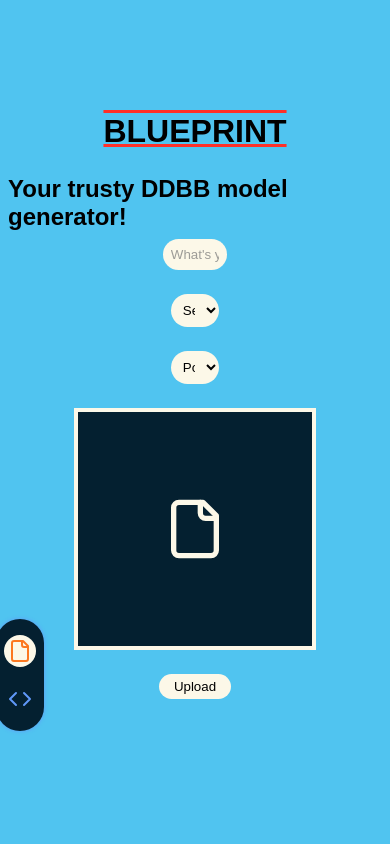
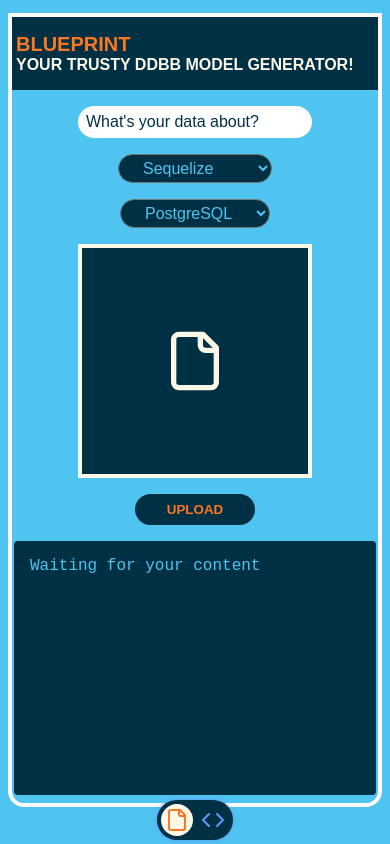
Before and after one commit to EduardoMVirgilio/blueprint, a React (Vite) app in the folder frontend/: page / in a window 390 px wide. Built offline with nearby package versions, Linux system fonts and the light colour scheme.

Commit message:
ReDesing

```diff
--- a/frontend/src/components/App.jsx
+++ b/frontend/src/components/App.jsx
@@ -4,18 +4,19 @@ import "@fontsource-variable/fira-code";
 import Drop from "./Drop";
 import Input from "./Input";
 import useMethod from "../hooks/useMethod";
-import "../index.css";
+import Style from "../modules/App.module.css";
 
 const App = () => {
-  const method = useMethod(({method}) => method)
-
+  const method = useMethod(({ method }) => method);
 
   return (
     <>
-      <h1>BLUEPRINT</h1>
-      <h2>Your trusty DDBB model generator!</h2>
+      <header className={Style.header}>
+        <h1 id={Style.title}>BLUEPRINT</h1>
+        <h2 id={Style.subtitle}>Your trusty DDBB model generator!</h2>
+      </header>
       <Tabs />
-      {method === "file"? <Drop />: <Input /> }
+      {method === "file" ? <Drop /> : <Input />}
     </>
   );
 };
--- a/frontend/src/components/Drop.jsx
+++ b/frontend/src/components/Drop.jsx
@@ -41,8 +41,7 @@ const Drop = () => {
       });
     }
     try {
-            const server =
-                import.meta.env.VITE_SERVER || "http://localhost:3000";
+      const server = import.meta.env.VITE_SERVER || "http://localhost:3000";
       const endpoint = `${server}/analize`;
       const form = new FormData();
       form.append("file", data.file[0]);
@@ -63,7 +62,7 @@ const Drop = () => {
         throw new Error("Error on fetching...");
       }
       const res = await request.json();
-            const responseOk = res.data.trim()
+      const responseOk = res.data.trim();
       setResponse(responseOk);
       return reset();
     } catch (error) {
@@ -75,7 +74,9 @@ const Drop = () => {
     console.log(data);
   };
   return (
+    <>
       <form className={Style.form} onSubmit={handleSubmit(analize)}>
+        <fieldset className={Style.options}>
           <input
             type="text"
             placeholder="What's your data about?"
@@ -104,6 +105,7 @@ const Drop = () => {
             <option value="PostgreSQL"> PostgreSQL </option>
             <option value="Oracle DB">Oracle DB</option>
           </select>
+        </fieldset>
         <label
           htmlFor="file"
           onDragEnter={dragging}
@@ -131,12 +133,11 @@ const Drop = () => {
         <button disabled={isSubmitting} className={Style.button}>
           {isSubmitting ? "Analizing..." : "Upload"}
         </button>
-            {response && (
-                <code>
-                    <pre>{response}</pre>
+      </form>
+      <code className={Style.response}>
+        {response ? response : "Waiting for your content"}
       </code>
-            )}
-        </form>
+    </>
   );
 };
 export default Drop;
--- a/frontend/src/components/Input.jsx
+++ b/frontend/src/components/Input.jsx
@@ -12,8 +12,7 @@ const Input = () => {
       db: "PostgreSQL",
     },
   });
-    const { register, formState, reset, handleSubmit, setError } =
-        state;
+  const { register, formState, reset, handleSubmit, setError } = state;
   const { errors, isSubmitting } = formState;
 
   const analyze = async (data) => {
@@ -56,8 +55,7 @@ const Input = () => {
     }
 
     try {
-            const server =
-                import.meta.env.VITE_SERVER || "http://localhost:3000";
+      const server = import.meta.env.VITE_SERVER || "http://localhost:3000";
       const endpoint = `${server}/analize`;
       const config = {
         method: "POST",
@@ -81,7 +79,7 @@ const Input = () => {
         throw new Error("Error on fetching...");
       }
       const res = await request.json();
-            const responseOk = res.data.trim()
+      const responseOk = res.data.trim();
       setResponse(responseOk);
       return reset();
     } catch (error) {
@@ -95,16 +93,21 @@ const Input = () => {
   return (
     <>
       <form className={Style.form} onSubmit={handleSubmit(analyze)}>
+        <fieldset className={Style.options}>
+          <legend>Options for Generate</legend>
           <input
             type="text"
             placeholder="What's your data about?"
             {...register("about", {
               required: {
                 value: true,
-                            message: "Complete this field",
+                message: "Tell us what your data is about",
               },
             })}
           />
+          {errors && errors.about && (
+            <output className={Style.error}>{errors.about.message}</output>
+          )}
           <select
             {...register("orm", {
               required: { value: true, message: "Select ORM" },
@@ -114,6 +117,9 @@ const Input = () => {
             <option value="Sequelize"> Sequelize </option>
             <option value="TypeORM">TypeORM</option>
           </select>
+          {errors && errors.orm && (
+            <output className={Style.error}>{errors.orm.message}</output>
+          )}
           <select
             {...register("db", {
               required: { value: true, message: "Select DB" },
@@ -123,35 +129,30 @@ const Input = () => {
             <option value="PostgreSQL"> PostgreSQL </option>
             <option value="Oracle DB">Oracle DB</option>
           </select>
+          {errors && errors.db && (
+            <output className={Style.error}>{errors.db.message}</output>
+          )}
+        </fieldset>
         <textarea
           className={Style.input}
           placeholder="Write your JSON here..."
           {...register("json", {
             required: {
               value: true,
-                            message: "Complete this field",
+              message: "Complete the JSON content ",
             },
           })}
         ></textarea>
         {errors && errors.json && (
-                    <output className={Style.error}>
-                        {errors.json.message}
-                    </output>
-                )}
-                {errors && errors.about && (
-                    <output className={Style.error}>
-                        {errors.about.message}
-                    </output>
+          <output className={Style.error}>{errors.json.message}</output>
         )}
         <button disabled={isSubmitting} className={Style.button}>
           {isSubmitting ? "Analizing..." : "Upload"}
         </button>
       </form>
-            {response && (
-                <code>
-                    <pre>{response}</pre>
+      <code className={Style.response}>
+        {response ? response : "Waiting for your content"}
       </code>
-            )}
     </>
   );
 };
--- a/frontend/src/index.css
+++ b/frontend/src/index.css
@@ -1,5 +1,5 @@
 :root {
-  --color1: rgb(4, 32, 48);
+  --color1: rgb(0, 48, 68);
   --color2: rgb(80, 196, 240);
   --color3: rgb(96, 152, 248);
   --light: rgb(252, 248, 232);
@@ -7,25 +7,38 @@
   --alt2: rgb(252, 160, 48);
 }
 
+* {
+  margin: 0;
+  padding: 0;
+  box-sizing: border-box;
+}
+
 body {
   font-family: 'Onest Variable', sans-serif;
   background-color: var(--color2);
+  margin: 0;
+  min-height: 100dvh;
+  display: grid;
+  place-content: center;
 }
 
 main {
-  min-height: calc(100dvh - 4rem);
+  max-width: 768px;
+  min-height: calc(100dvh - 5rem);
   display: flex;
   flex-direction: column;
-  justify-content: center;
+  justify-content: flex-start;
   align-items: center;
+  border: 0.25rem solid snow;
+  border-radius: 0 0 1rem 1rem;
+  position: relative;
 }
 
-h1{
-  margin-top: 4dvw;
-  margin-bottom: 1.5dvw;
-  text-decoration: underline overline #FF3028;
+@media (max-width:768px) {
+  main {
+    width: calc(100dvw - 1rem);
+    padding-bottom: .5rem;
+    margin-top: .75rem;
+    margin-bottom: 2.25rem;
+  }
 }
-
-h2{
-  margin-bottom: 2dvw;
-}
--- /dev/null
+++ b/frontend/src/modules/App.module.css
@@ -0,0 +1,24 @@
+.header {
+    background-color: var(--color1);
+    width: 100%;
+    padding: 1rem .25rem;
+    display: flex;
+    flex-wrap: wrap;
+    justify-content: space-between;
+    align-items: center;
+    margin-bottom: 1rem;
+}
+
+#title {
+    color: var(--alt1);
+    text-transform: uppercase;
+    font-weight: 900;
+    font-size: 1.25rem;
+}
+
+#subtitle {
+    font-weight: 700;
+    text-transform: uppercase;
+    color: var(--light);
+    font-size: 1rem;
+}
--- a/frontend/src/modules/Drop.module.css
+++ b/frontend/src/modules/Drop.module.css
@@ -1,16 +1,60 @@
-
 .form {
     display: flex;
     flex-direction: column;
-    align-items: center;
-    justify-content: center;
-    gap: 1.5rem;
-    min-width: 50dvw;
+    padding: 0 2rem 1rem;
+    gap: 1rem;
+}
+
+.options {
+    display: flex;
+    flex-wrap: wrap;
+    gap: 1rem;
+    border: none;
+    outline: none;
+}
+
+.options legend {
+    display: none;
+}
+
+.options input {
+    width: 100%;
+    height: 2rem;
+    border-radius: 1rem;
+    font-size: 1rem;
+    outline: none;
+    padding: 0 .5rem;
+    font-family: 'Onest Variable', sans-serif;
+    border: none;
+}
+
+.options input::placeholder {
+    opacity: 1;
+    color: var(--color1);
+}
+
+.options select {
+    width: fit-content;
+    border-radius: 2rem;
+    padding: .25rem 1.25rem;
+    font-size: 1rem;
+    background-color: var(--color1);
+    color: var(--color2);
+    font-family: 'Onest Variable', sans-serif;
+    cursor: pointer;
+}
+
+.error {
+    width: 100%;
+    background-color: var(--alt1);
+    font-weight: 700;
+    padding: .25rem;
+    color: var(--color1);
 }
 
 .drop {
-    width: 25dvw;
-    height: 25dvh;
+    width: 100%;
+    height: 20dvh;
     display: flex;
     justify-content: center;
     align-items: center;
@@ -18,6 +62,7 @@
     background-color: var(--color1);
     transition: all 300ms ease-in-out;
     color: var(--light);
+    margin: 0 auto;
 
 }
 
@@ -37,81 +82,62 @@
 }
 
 .button {
-    width: 65%;
-    padding: 0.3rem;
+    margin: 0 auto;
+    padding: .5rem 2rem;
+    border: none;
+    background-color: var(--color1);
+    color: var(--alt1);
+    text-transform: uppercase;
+    font-weight: 700;
     font-family: 'Onest Variable', sans-serif;
-}
-
-select:hover{
+    border-radius: 1rem;
+    transition: all 300ms ease-in-out;
     cursor: pointer;
 }
 
-
-.button:hover{
-    background-color: var(--alt2);
-    cursor: pointer;
+.button:hover {
+    color: var(--color1);
+    background-color: var(--alt1);
 }
 
-
-
-.error {
-    color: red;
-}
-select{
-    width: 20%;
-    padding: 0.5rem;
-    font-family: 'Onest Variable', sans-serif;
-    border-radius: 2em;
+.response {
+    width: calc(100% - 2rem);
+    resize: none;
+    height: 30dvh;
+    max-height: 30dvh;
     border: none;
-    background-color: var(--light);
-    display: flex;
-    justify-content: center;
-    align-content: center;
-}
-input{
-    width: 20%;
-    padding: 0.5rem;
-    font-family: 'Onest Variable', sans-serif;
-    border-radius: 2em;
-    border: none;
-    background-color: var(--light);
-    display: flex;
-    justify-content: center;
-    align-content: center;
-}
-pre {
-    background: #f4f4f4;
-    border: 1px solid #ddd;
-    border-left: 3px solid #f36d33;
-    color: var(--color1);
-    page-break-inside: avoid;
-    font-family: monospace;
-    font-size: 15px;
-    line-height: 1.6;
-    max-width: 100%;
-    overflow: auto;
-    padding: 2em;
-    display: block;
-    align-items: center;
-    word-wrap: break-word;
-    margin-bottom: 20%;
-}
-.button {
-    width: 30%;
-    padding: 0.3rem;
-    font-family: 'Onest Variable', sans-serif;
-    border-radius: 2em;
-    border: none;
-    background-color: var(--light);
+    overflow-x: hidden;
+    font-family: 'Fira Code Variable', monospace;
+    font-size: 1rem;
+    padding: 1rem;
+    outline: none;
+    border-radius: .25rem;
+    text-wrap: pretty;
+    white-space: pre;
+    background-color: var(--color1);
+    color: var(--color2);
 }
 
-@media (orientation: portrait) and (max-width: 1280px) {
+@media (max-width:768px) {
+    .options {
+        width: 100%;
+        flex-direction: column;
+        justify-content: center;
+        align-items: center;
+    }
+
+    .form {
+        padding: 0 .25rem 1rem;
+        justify-content: center;
+        align-items: center;
+    }
+
+    .response {
+        width: calc(100% - .25rem);
+    }
+
     .drop {
         width: 60dvw;
         height: 60dvw;
     }
-    pre{
-        width: 70dvw;
-        text-wrap: pretty;
-    }
 }
--- a/frontend/src/modules/Input.module.css
+++ b/frontend/src/modules/Input.module.css
@@ -1,107 +1,127 @@
-.input {
-    font-family: 'Fira Code', monospace;
-    resize: none;
-    width: 40dvw;
-    height: 40dvh;
+.form {
+    display: flex;
+    flex-wrap: wrap;
+    padding: 0 2rem 1rem;
+    gap: 1rem;
+}
+
+.options {
+    display: flex;
+    flex-wrap: wrap;
+    gap: 1rem;
     border: none;
     outline: none;
-    box-shadow: 0 0 .25rem 0;
-    padding: 1rem;
 }
 
-.form {
-    display: flex;
-    flex-direction: column;
-    align-items: center;
-    justify-content: center;
-    gap: 1.5rem;
-    min-width: 50dvw;
+.options legend {
+    display: none;
 }
 
-input {
-    width: 20%;
-    padding: 0.5rem;
+.options input {
+    width: 100%;
+    height: 1.25rem;
+    border-radius: 1rem;
+    font-size: 1rem;
+    outline: none;
+    padding: 0 .5rem;
     font-family: 'Onest Variable', sans-serif;
-    border-radius: 2em;
     border: none;
-    background-color: var(--light);
-    display: flex;
-    justify-content: center;
-    align-content: center;
 }
 
-input::placeholder {
-    text-align: center;
-    opacity: 70%;
+.options input::placeholder {
+    opacity: 1;
+    color: var(--color1);
 }
 
-
-select {
-    width: 20%;
-    padding: 0.5rem;
+.options select {
+    width: fit-content;
+    border-radius: 2rem;
+    padding: .25rem 1.25rem;
+    font-size: 1rem;
+    background-color: var(--color1);
+    color: var(--color2);
     font-family: 'Onest Variable', sans-serif;
-    border-radius: 2em;
-    border: none;
-    background-color: var(--light);
-    display: flex;
-    justify-content: center;
-    align-content: center;
-
-}
-
-select:hover {
-    cursor: pointer;
-}
-
-.button {
-    width: 30%;
-    padding: 0.3rem;
-    font-family: 'Onest Variable', sans-serif;
-    border-radius: 2em;
-    border: none;
-    background-color: var(--light);
-}
-
-.button:hover {
-    background-color: var(--alt2);
     cursor: pointer;
 }
 
 .error {
-    color: red;
+    width: 100%;
+    background-color: var(--alt1);
+    font-weight: 700;
+    padding: .25rem;
+    color: var(--color1);
 }
 
-
-pre {
-    background: #f4f4f4;
-    border: 1px solid #ddd;
-    border-left: 3px solid #f36d33;
-    color: #666;
-    page-break-inside: avoid;
-    font-family: monospace;
-    font-size: 15px;
-    line-height: 1.6;
-    max-width: 100%;
-    max-height: 40dvw;
-    overflow: scroll;
-    padding: 2em;
-    display: block;
-    align-items: center;
-    word-wrap: break-word;
-    margin-bottom: 20%;
+.input {
+    width: 100%;
+    resize: none;
+    height: 20dvh;
+    max-height: 20dvh;
+    border: none;
+    overflow-x: hidden;
+    font-family: 'Fira Code Variable', monospace;
+    font-size: 1rem;
+    padding: 1rem;
+    outline: none;
+    border-radius: .25rem;
 }
 
+.input::placeholder {
+    opacity: 1;
+    color: var(--color1);
+    font-family: 'Fira Code Variable', monospace;
+}
 
+.button {
+    margin: 0 auto;
+    padding: .5rem 2rem;
+    border: none;
+    background-color: var(--color1);
+    color: var(--alt1);
+    text-transform: uppercase;
+    font-weight: 700;
+    font-family: 'Onest Variable', sans-serif;
+    border-radius: 1rem;
+    transition: all 300ms ease-in-out;
+    cursor: pointer;
+}
 
+.button:hover {
+    color: var(--color1);
+    background-color: var(--alt1);
+}
 
-@media (orientation: portrait) and (max-width: 1280px) {
-    .input {
-        width: 60dvw;
-        height: 60dvw;
+.response {
+    width: calc(100% - 4rem);
+    resize: none;
+    height: 30dvh;
+    max-height: 30dvh;
+    border: none;
+    overflow-x: hidden;
+    font-family: 'Fira Code Variable', monospace;
+    font-size: 1rem;
+    padding: 1rem;
+    outline: none;
+    border-radius: .25rem;
+    text-wrap: pretty;
+    white-space: pre;
+    background-color: var(--color1);
+    color: var(--color2);
+}
+
+@media (max-width:768px) {
+    .options {
+        width: 100%;
+        flex-direction: column;
+        justify-content: center;
+        align-items: center;
     }
 
-    pre {
-        width: 70dvw;
-        text-wrap: pretty;
+    .form {
+        padding: 0 .25rem 1rem;
+    }
+
+    .response {
+        width: calc(100% - .25rem);
     }
 }
--- a/frontend/src/modules/Tabs.module.css
+++ b/frontend/src/modules/Tabs.module.css
@@ -3,15 +3,26 @@
     flex-direction: column;
     justify-content: flex-start;
     list-style: none;
-    gap: 1rem;
+    gap: .25rem;
     background-color: var(--color1);
     width: fit-content;
-    position: fixed;
-    bottom: 25dvw;
-    left: 5dvw;
+    position: absolute;
+    z-index: 9;
+    bottom: calc(50% + 1.5rem);
+    right: -2.5rem;
     transform-origin: center;
     transform: translateX(-50%);
-    padding: 1rem .5rem;
+    padding: .25rem .25rem;
     border-radius: 2rem;
     box-shadow: 0 0 .25rem 0 var(--color3);
 }
+
+@media (max-width:768px) {
+    .list {
+        position: fixed;
+        bottom: .25rem;
+        left: 50%;
+        right: auto;
+        flex-direction: row;
+    }
+}
```
Lines whose indentation alone changed are shown as unchanged.
